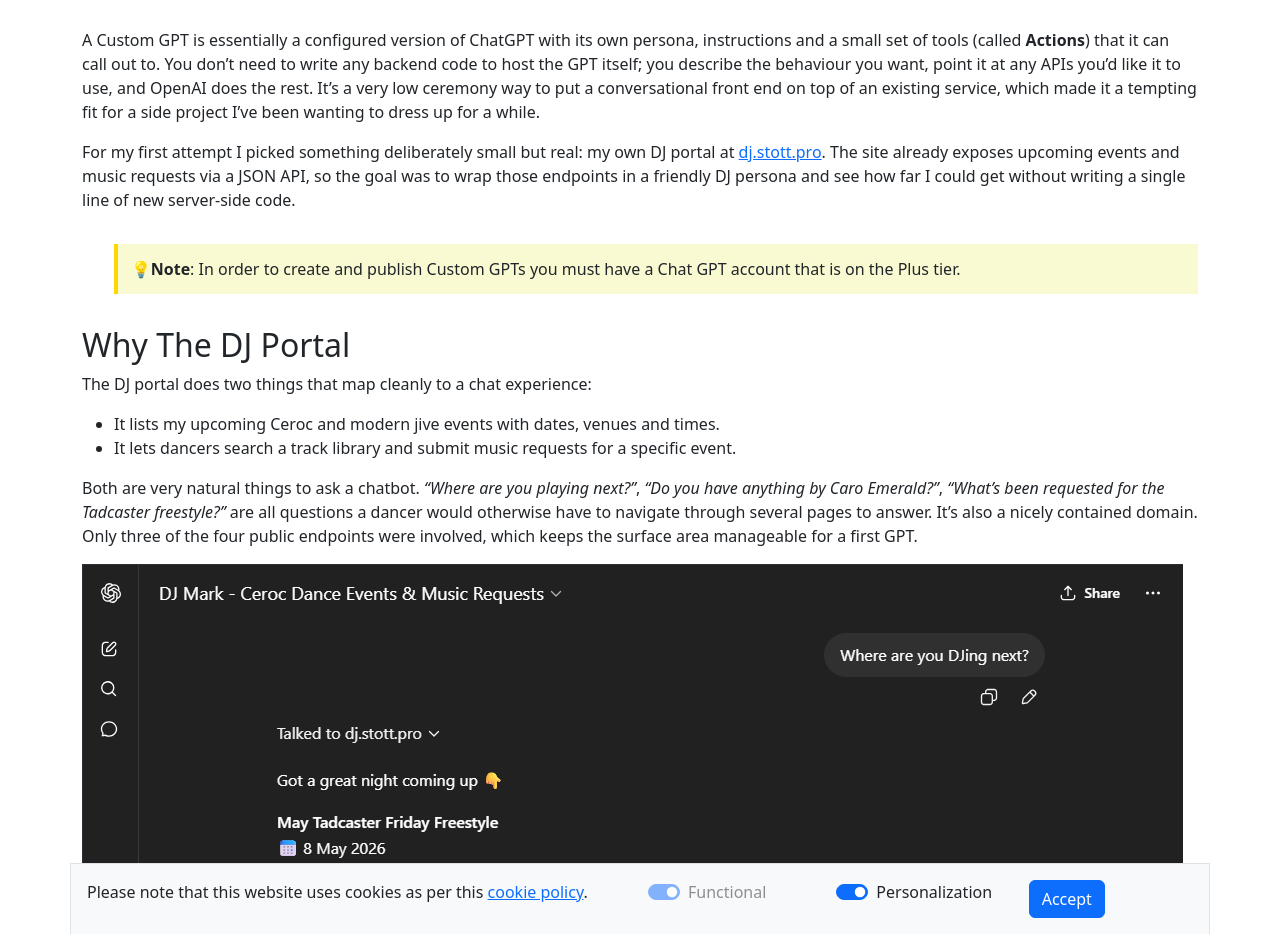
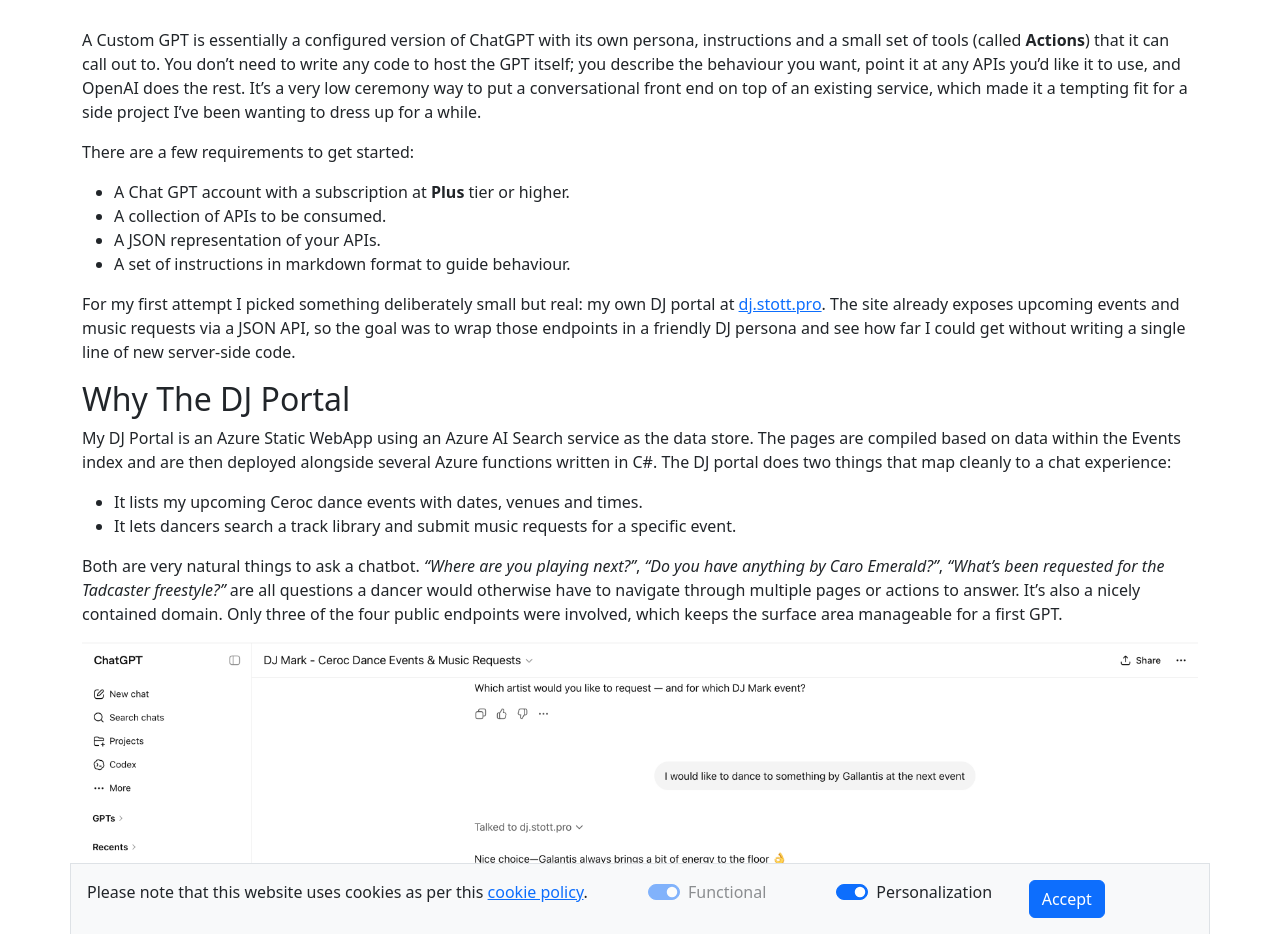
Before and after one commit to GeekInTheNorth/GeekInTheNorth.github.io, a Jekyll site: the page built from _posts/2026-05-01-creating-my-first-custom-gpt.md, in a window 1280 px wide and 1400 px high. Shown: the part 466-1400 px from the top of the window. Built offline with Jekyll 4.4.1, drawn with Linux system fonts in a browser that asks for light colours; some of the changed text lies outside the part shown.

Commit message:
Update the custom GPT article

```diff
--- a/_posts/2026-05-01-creating-my-first-custom-gpt.md
+++ b/_posts/2026-05-01-creating-my-first-custom-gpt.md
@@ -13,26 +13,35 @@
   - "_posts/2025-09-28-creating-opal-tools-for-stott-robots-handler.md"
 ---
 
-A Custom GPT is essentially a configured version of ChatGPT with its own persona, instructions and a small set of tools (called **Actions**) that it can call out to.  You don't need to write any backend code to host the GPT itself; you describe the behaviour you want, point it at any APIs you'd like it to use, and OpenAI does the rest.  It's a very low ceremony way to put a conversational front end on top of an existing service, which made it a tempting fit for a side project I've been wanting to dress up for a while.
+A Custom GPT is essentially a configured version of ChatGPT with its own persona, instructions and a small set of tools (called **Actions**) that it can call out to.  You don't need to write any code to host the GPT itself; you describe the behaviour you want, point it at any APIs you'd like it to use, and OpenAI does the rest. It's a very low ceremony way to put a conversational front end on top of an existing service, which made it a tempting fit for a side project I've been wanting to dress up for a while.
+
+There are a few requirements to get started:
+- A Chat GPT account with a subscription at **Plus** tier or higher.
+- A collection of APIs to be consumed.
+- A JSON representation of your APIs.
+- A set of instructions in markdown format to guide behaviour.
 
 For my first attempt I picked something deliberately small but real: my own DJ portal at [dj.stott.pro](https://dj.stott.pro).  The site already exposes upcoming events and music requests via a JSON API, so the goal was to wrap those endpoints in a friendly DJ persona and see how far I could get without writing a single line of new server-side code.
 
-> 💡**Note**: In order to create and publish Custom GPTs you must have a Chat GPT account that is on the Plus tier.
-
 ## Why The DJ Portal
 
-The DJ portal does two things that map cleanly to a chat experience:
+My DJ Portal is an Azure Static WebApp using an Azure AI Search service as the data store.  The pages are compiled based on data within the Events index and are then deployed alongside several Azure functions written in C#. The DJ portal does two things that map cleanly to a chat experience:
 
-- It lists my upcoming Ceroc and modern jive events with dates, venues and times.
+- It lists my upcoming Ceroc dance events with dates, venues and times.
 - It lets dancers search a track library and submit music requests for a specific event.
 
-Both are very natural things to ask a chatbot.  *"Where are you playing next?"*, *"Do you have anything by Caro Emerald?"*, *"What's been requested for the Tadcaster freestyle?"* are all questions a dancer would otherwise have to navigate through several pages to answer.  It's also a nicely contained domain.  Only three of the four public endpoints were involved, which keeps the surface area manageable for a first GPT.
+Both are very natural things to ask a chatbot.  *"Where are you playing next?"*, *"Do you have anything by Caro Emerald?"*, *"What's been requested for the Tadcaster freestyle?"* are all questions a dancer would otherwise have to navigate through multiple pages or actions to answer.  It's also a nicely contained domain.  Only three of the four public endpoints were involved, which keeps the surface area manageable for a first GPT.
 
 ![An example of the Custom GPT in action](/assets/dj-custom-gpt-example.png)
 
 ## Building It Through Conversation
 
 There are two ways to put a Custom GPT together.  OpenAI offers a dedicated **GPT Builder** which has both a form based approach and a chat experience: a build agent walks you through who the GPT is for, how it should behave, and what tools it should have, updating the configuration fields for you as you talk.
+
+<figure class="figure">
+  <img src="https://www.stott.pro/assets/dj-custom-gpt-chat.png" class="figure-img img-fluid rounded" alt="The chat interface of the GPT Builder">
+  <figcaption class="figure-caption text-end"><em>Please note that this image has been generated after I published my GPT so I can share the Chat interface.</em></figcaption>
+</figure>
 
 I personnally chose to start in a regular ChatGPT conversation to *draft* the instructions and the OpenAPI schema iteratively, then created the Custom GPT itself through the standard **Create a GPT → Configure** screen by pasting the instructions into the Instructions field and the schema into the Actions section.  This worked well for me for a few reasons:
 
@@ -67,8 +76,6 @@
 - Limiting the number of results shown so a reply doesn't turn into a list dump.
 
 That last one is a recurring theme.  Left alone, an LLM happily returns everything an API gives it.  A few sentences of "show no more than three to five tracks" or "highlight one or two events" makes the difference between a useful assistant and a wall of text.
-
-If you'd rather not maintain the instructions and schema as separate documents, GPT Builder is a perfectly reasonable starting point.  You can always switch to the Configure tab afterwards and edit by hand.
 
 ## The Configure Screen
 
@@ -115,7 +122,7 @@
 
 Actions are the bridge between the GPT and a real API.  You provide an OpenAPI 3.1 schema describing the endpoints, parameters and response shapes, and the GPT figures out when to call which operation based on the user's intent and the operation summaries.
 
-For the DJ portal I described three operations:
+For the DJ portal I described three operations and provided the response data examples and ChatGPT built the OpenAPI schema itself:
 
 - `listEvents` to retrieve upcoming events.
 - `searchTracks` for the track library.
@@ -169,6 +176,12 @@
 
 For the DJ portal GPT I went with **Anyone with the link**.  It lets me put it in front of a handful of friends and see how the behaviour holds up under real questions, without the extra commitment (or the verified builder profile and Privacy Policy URLs) that listing in the GPT Store would require.
 
+## Understanding The Actions Being Called
+
+When you converse with the Custom GPT and it makes requests using your Actions, the chat will show an expandable component which makes it clear what data has been sent to and received from the API.  This helps a lot with transparency of data transfer.  In the following example you can see that it sent a query of "galantis" and the API returned several suggestions back.  The instructions in the Custom GPT take this data and then present it back to the user.
+
+![](/assets/dj-custom-gpt-example2.png)
+
 ## Closing Thoughts
 
 Building a Custom GPT is a refreshingly direct way to put a chat front end on an existing API.  The combination of a well-written instructions document and a clean OpenAPI schema covers most of what you need, and the bulk of the investment isn't in code; it's in being precise about how you want the assistant to behave, what it should never say, and how to translate between the way users actually talk and the way your API expects to be called.
```
Also changed, not shown: assets/dj-custom-gpt-chat.png (added), assets/dj-custom-gpt-creation.png, assets/dj-custom-gpt-example.png, assets/dj-custom-gpt-example2.png (added).
